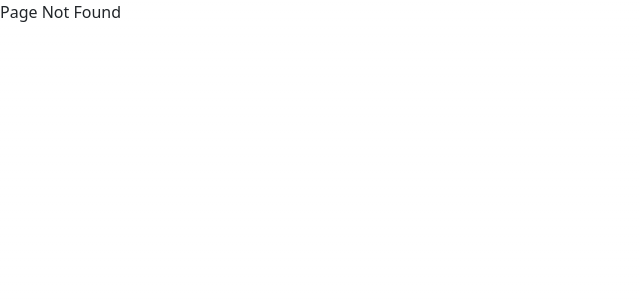
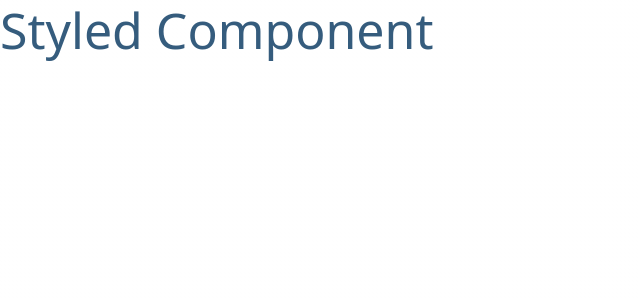
Before and after one commit to hrmq/nextjs-tutorial, a Next.js app: page /css-in-js in a window 1280 px wide. Before the commit this address had no page. Shown: the top 300 px of the page, without its empty margins (0-640 px from the left). Built offline with nearby package versions, Linux system fonts and the light colour scheme.

Commit message:
css in js

```diff
--- a/package.json
+++ b/package.json
@@ -18,6 +18,7 @@
     "react": "18.2.0",
     "react-dom": "18.2.0",
     "sass": "^1.65.1",
+    "styled-components": "^6.0.7",
     "swr": "^2.2.0"
   }
 }
--- a/pages/_app.js
+++ b/pages/_app.js
@@ -1,6 +1,13 @@
 import '@/styles/globals.css'
 import 'bootstrap/dist/css/bootstrap.min.css'
+import { ThemeProvider} from 'styled-components'
+
+const theme = {
+  color: {
+    primary: '#355C7D'
+  }
+}
 
 export default function App({ Component, pageProps }) {
-  return <Component {...pageProps} />
+  return <ThemeProvider theme={theme}><Component {...pageProps} /></ThemeProvider>
 }
--- /dev/null
+++ b/pages/css-in-js.js
@@ -0,0 +1,14 @@
+import styled from 'styled-components'
+
+const Title = styled.h1`
+    font-size: 50px;
+    color: ${({theme}) => theme.color.primary }
+`
+export default function CssJS() {
+  return (
+    <>
+        {/* <h2 style={{color: 'red'}}>hello world</h2> */}
+        <Title>Styled Component</Title>
+    </>
+  )
+}
```
Also changed, not shown: 1 other file (tests, documents, lock files or other folders).
